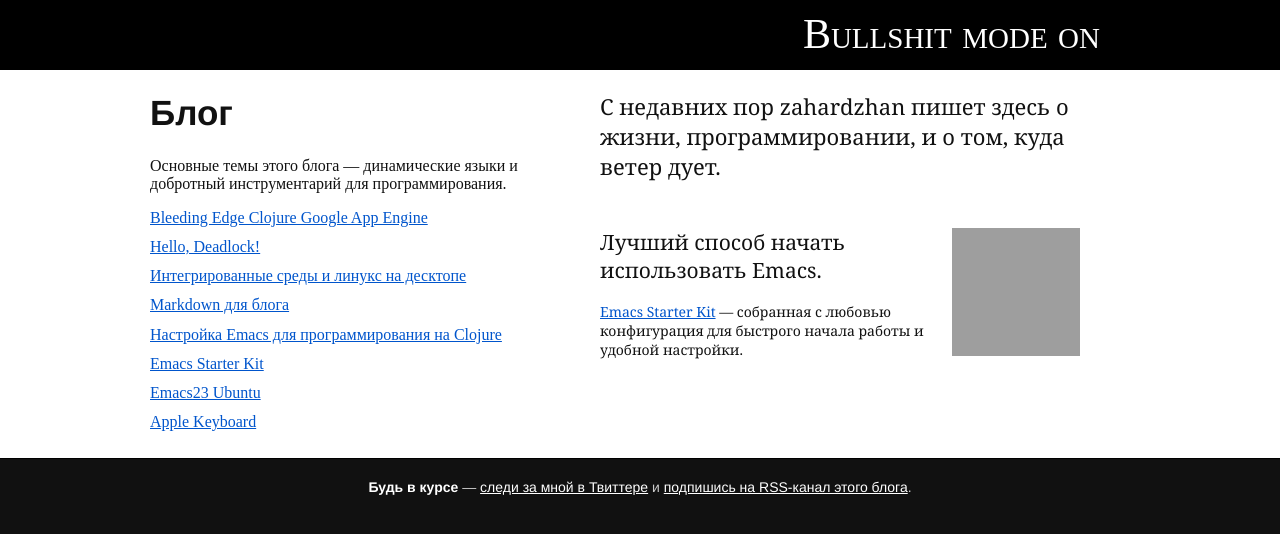
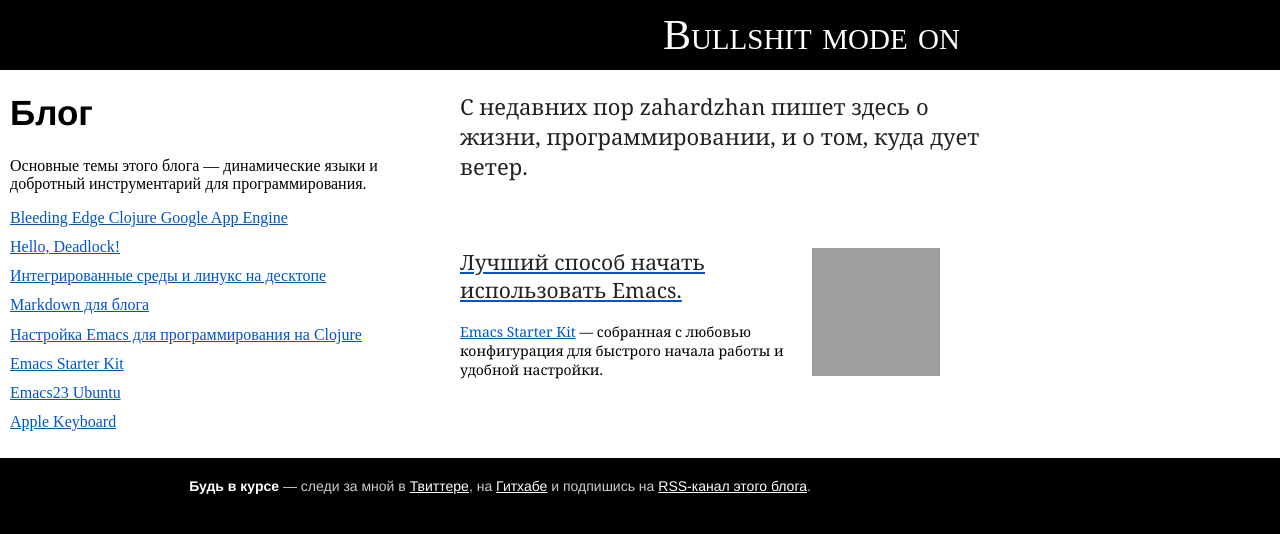
Before and after one commit to zahardzhan/zahardzhan.github.com, a Jekyll site: the page built from index.html, in a window 1280 px wide. Shown: the top 534 px of the page. Built offline with Jekyll 4.4.1, drawn with Linux system fonts in a browser that asks for light colours; grey boxes are pictures that could not be loaded.

Commit message:
Table layout.

```diff
--- a/_layouts/default.html
+++ b/_layouts/default.html
@@ -8,33 +8,36 @@
          rel="alternate" title="Bullshit mode on" type="application/atom+xml" />
    <link rel="stylesheet" href="/css/screen.css" type="text/css" media="screen, projection" />
 </head>
+
 <body>
-<div id="site">
 
-<header class="site">
-  <div class="container">
-    <div class="title">
-      <a href="/">Bullshit mode on</a>
-    </div>
-  </div>
-</header>
+<table class="site header" border="0" cellpadding="0" cellspacing="0" width="100%">
+  <tbody><tr><td width="100%" height="70" valign="center"
+                 align="center">
+        <div class="container">
+          <div class="title"><a href="/">Bullshit mode on</a></span>
+</div></td></tr></tbody></table>
 
-<div class="container">
-  {{ content }}
-</div>
+<table class="site body" border="0" cellpadding="0" cellspacing="0" width="100%">
+  <tbody><tr><td width="100%" align="center">
+        <div class="container">
+          {{ content }}
+</div></td></tr></tbody></table>
 
-<footer class="site">
-  <div class="container">
-    <div class="bar">
-      <strong>Будь в
-      курсе </strong>&mdash; <a href="http://twitter.com/zahardzhan">следи
-      за мной в Твиттере</a>
-      и <a href="http://feeds.feedburner.com/bullshit-mode-on">подпишись
-      на RSS-канал этого блога</a>.
-    </div>
-  </div>
-</footer>
+<table class="site footer" border="0" cellpadding="0" cellspacing="0" width="100%" bgcolor="black">
+  <tbody><tr><td width="100%" height="100%" valign="center"
+                 align="center">
+        <div class="container">
+          <div class="bar">
+            <strong>Будь в курсе </strong>&mdash;
+            следи за мной
+            в <a href="http://twitter.com/zahardzhan">Твиттере</a>,
+            на <a href="http://github.com/zahardzhan">Гитхабе</a>
+            и
+            подпишись на <a href="http://feeds.feedburner.com/bullshit-mode-on">RSS-канал этого блога</a>.
+          </div>
+        </div>
+</div></td></tr></tbody></table>
 
-</div>
 </body>
 </html>
--- a/css/screen.css
+++ b/css/screen.css
@@ -1,14 +1,7 @@
-body {
-    margin: 0 auto;
-    padding: 0;
-    color: #111;
-    background-color: #111;
-    text-align: center;
-}
+html, body {margin: 0 auto; padding: 0; background: black;}
+html, body, div, table { display: block;}
 
-div#site {
-    background-color: white;
-}
+strong, b {font-weight: bolder;}
 
 a:link          {color: #05C;}
 a:hover         {color: #C00;}
@@ -19,44 +12,62 @@ a:focus         {outline: none;}
 div.container {
     clear: both;
     overflow: hidden;
-    margin: 0px auto;
+    margin: 0 auto;
+    padding: 0 10px;
     text-align: center;
     width: 980px;
 }
-header.site {
-    background-color: black;
-    color: white;
-    height: 70px;
-}
-div.title {
+
+div.title a, div.title a:hover, div.title a:visited, div.title a:visited:hover, div.title a:focus {
+    float: right;
+    padding-right: 30px;
     font-size: 42px;
     font-variant: small-caps;
-    float: right;
-    padding-right: 30px;
-    padding-top: 10px;
-}
-header div.title a {
     color: white;
     text-decoration: none;
 }
 
-div.blog-posts {
-    float: left;
-    width: 400px;
+table.site.header {background: black;}
+
+table.site.body {background: white; color #111;}
+
+table.site.footer {color: #CCC;}
+table.site.footer a {color: white;}
+table.site.footer strong {color: white;}
+table.site.footer div.bar {font-family: helvetica, arial, sans-serif; font-size: 14px; margin: 20px 0;}
+
+div.left {float: left; text-align: left; width: 400px;}
+div.left h1 {font-family: helvetica, arial; font-weight: bold; font-size: 35px;}
+div.left ul {list-style: none outside; padding-left: 0;}
+div.left ul li {padding-bottom: 0.7em;}
+
+div.right {float: right; width: 530px;}
+div.right h1 {
+    color: #222;
+    font-family: georgia, times;
+    font-size: 22px;
+    font-weight: normal;
+    letter-spacing: normal;
+    line-height: 1,2em;
+    margin: 21px 0px 30px;
+    padding: 0px;
     text-align: left;
 }
-div.blog-posts h1 {
-    font-family: helvetica, arial;
-    font-weight: bold;
-    font-size: 35px;
+
+div.right div.divider {border-top: 1px solid #CCC; clear: both; margin: 0 0 15px 0;}
+
+div.projects {
+    float: left;
+    font-family: Georgia, serif;
+    font-size: 14px;
+    line-height: 1,3em;
+    margin-bottom: 25px;
+    margin-top: 20px;
+    text-align: left;
+    width: 480px;
 }
-div.blog-posts ul {
-    list-style: none outside;
-    padding-left: 0;
-}
-div.blog-posts ul li {
-    padding-bottom: 0.7em;
-}
+div.project {margin-bottom: 35px;}
+div.project h2 {line-height: 1,3em; color: #222; font-weight: normal;}
 
 article.post {
     line-height: 130%;
@@ -92,65 +103,3 @@ article.post pre, article.post pre.example {
     padding: 0.7em 0.7em 0.7em;
     overflow: auto;
 }
-
-div.right {
-    float: right;
-    width: 530px;
-}
-div.right h1 {
-    font-family: georgia, times;
-    font-size: 22px;
-    font-weight: normal;
-    letter-spacing: normal;
-    line-height: 1,2em;
-    margin: 21px 0px 30px;
-    padding: 0px;
-    text-align: left;
-}
-
-div.divider {
-    border-top: 1px solid #CCC;
-    clear: both;
-    margin: 25px 0px;
-}
-
-div.projects {
-    float: left;
-    font-family: Georgia, serif;
-    font-size: 14px;
-    line-height: 1,3em;
-    margin-bottom: 25px;
-    /* margin-top: 20px; */
-    text-align: left;
-    width: 480px; /* 530px; */
-}
-div.project {
-    margin-bottom: 35px;
-}
-div.project img + a {
-    color: inherit;
-    text-decoration: none;
-}
-div.project h2 {
-    line-height: 1,3em;
-    font-weight: normal;
-}
-
-footer.site {
-    background-color: #111;
-    border-top: 1px solid black;
-    clear: both;
-    color: #CCC;
-    padding-top: 20px;
-    padding-bottom: 20px;
-}
-footer.site div.bar {
-    clear: both;
-    font-family: helvetica, arial, sans-serif;
-    font-size: 14px;
-    text-align: center;
-}
-footer.site div.bar a {
-    color: white;
-}
-footer.site div.bar strong {color: white;}
--- a/index.html
+++ b/index.html
@@ -2,7 +2,7 @@
 layout: default
 title: Bullshit mode on. Пишу куда ветер дует.
 ---
-<div class="blog-posts">
+<div class="left">
   <h1>Блог</h1>
   <p>Основные темы этого блога — динамические языки и добротный
     инструментарий для программирования.</p>
@@ -15,7 +15,7 @@ title: Bullshit mode on. Пишу куда ветер дует.
 
 <div class="right">
   <h1>С недавних пор zahardzhan пишет здесь о жизни,
-    программировании, и о том, куда ветер дует.</h1>
+    программировании, и о том, куда дует ветер.</h1>
 
   <!-- div class="divider" style="margin: 0 0 15px 0;"></div -->
 
```
